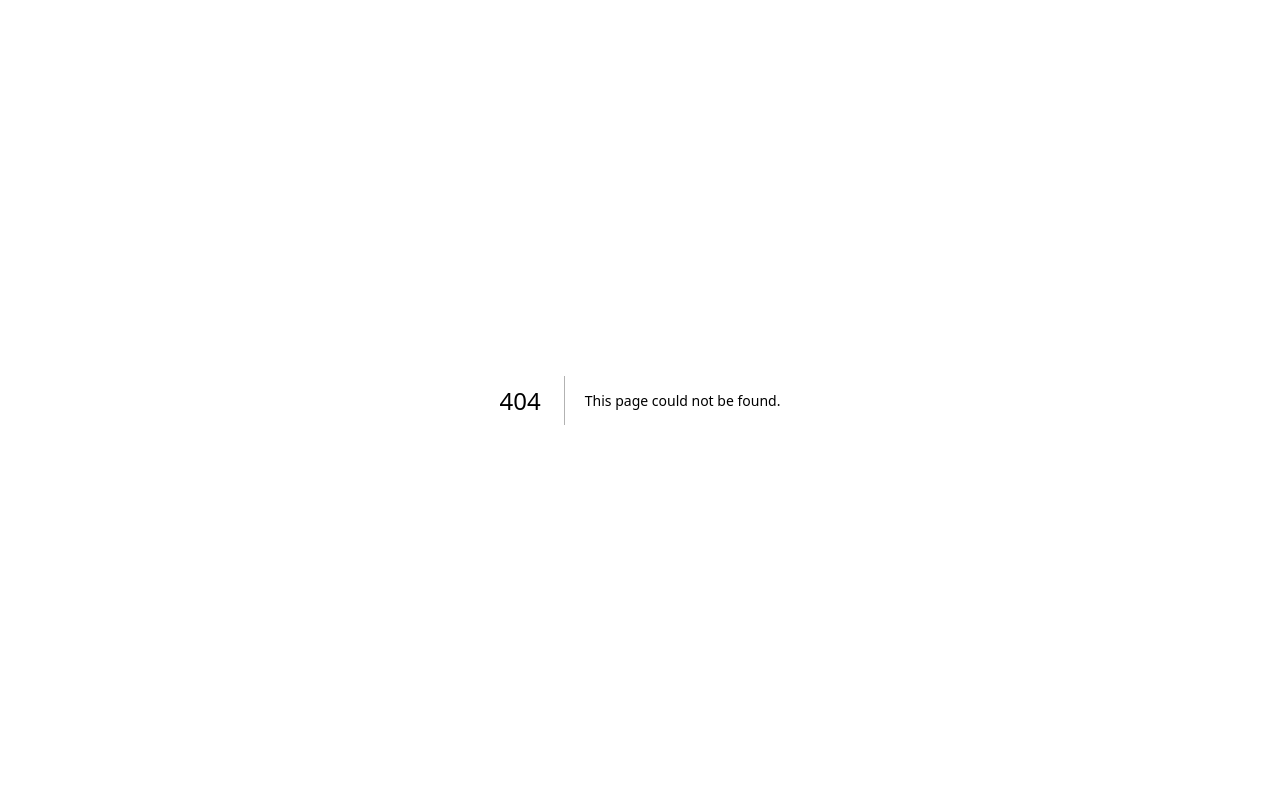
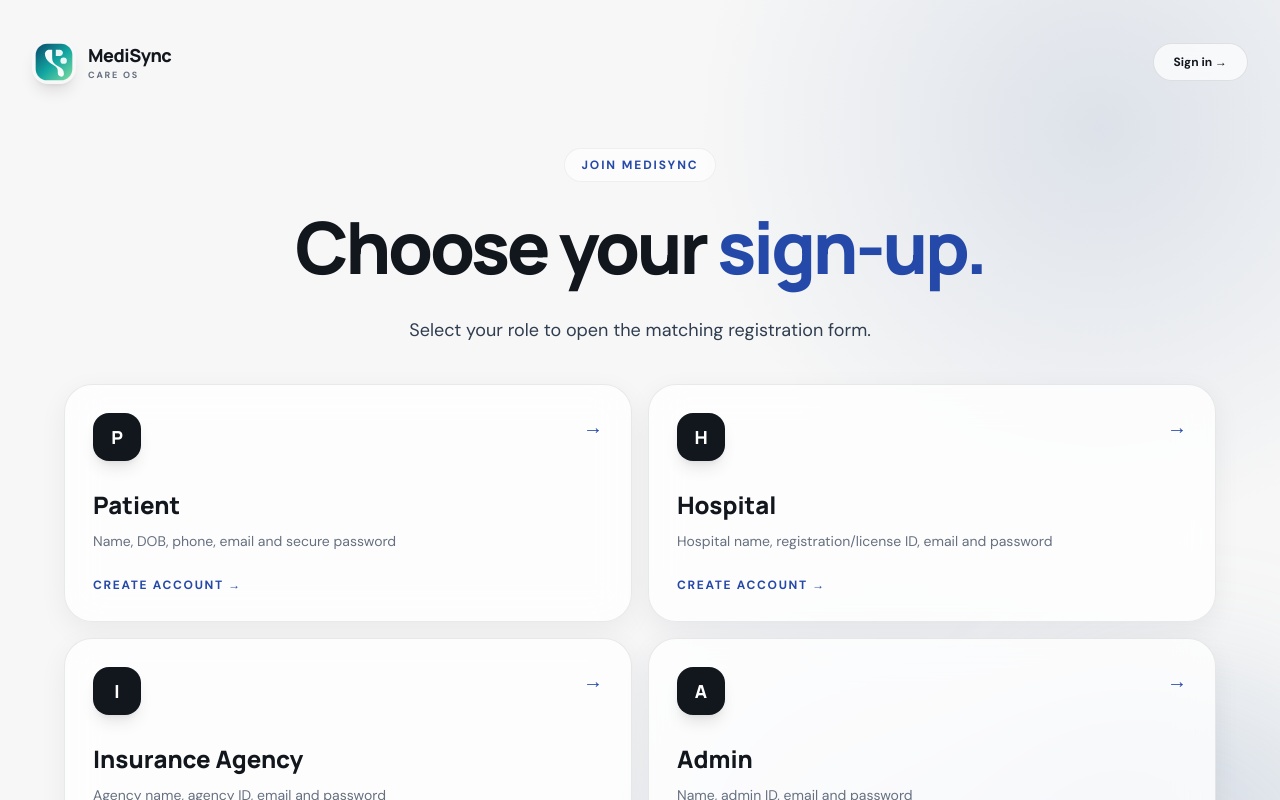
Before and after one commit to Sanjeev7673/Medisync-Os, a Next.js app: page /signup in a window 1280 px wide. Before the commit this address had no page. Shown: the top 800 px of the page. Built offline with nearby package versions, Linux system fonts and the light colour scheme.

Commit message:
Add dedicated sign-up portal page

```diff
--- /dev/null
+++ b/app/signup/page.tsx
@@ -0,0 +1,33 @@
+"use client";
+
+import Image from "next/image";
+import Link from "next/link";
+
+const roles = [
+  { href: "/register/patient", label: "Patient", description: "Name, DOB, phone, email and secure password", icon: "P" },
+  { href: "/register/hospital", label: "Hospital", description: "Hospital name, registration/license ID, email and password", icon: "H" },
+  { href: "/register/insurance", label: "Insurance Agency", description: "Agency name, agency ID, email and password", icon: "I" },
+  { href: "/register/admin", label: "Admin", description: "Name, admin ID, email and password", icon: "A" },
+];
+
+export default function SignUpPage() {
+  return (
+    <main className="mesh-bg relative min-h-screen overflow-hidden px-5 py-8 text-[var(--ink)] md:px-8 md:py-10">
+      <div className="mesh-orb-delay absolute -right-24 bottom-0 h-96 w-96 rounded-full bg-[#758FB5]/20 blur-3xl" />
+      <nav className="relative z-10 mx-auto flex max-w-7xl items-center justify-between">
+        <Link href="/" className="flex items-center gap-3"><Image src="/medisync-mark.svg" alt="MediSync" width={44} height={44} className="rounded-2xl shadow-lg" /><div><p className="font-display text-lg font-extrabold tracking-tight">MediSync</p><p className="text-[9px] font-bold uppercase tracking-[.2em] text-[var(--muted)]">Care OS</p></div></Link>
+        <Link href="/signin" className="rounded-full border border-black/10 bg-white/70 px-5 py-2.5 text-xs font-bold text-[var(--ink)] backdrop-blur">Sign in →</Link>
+      </nav>
+      <section className="relative z-10 mx-auto max-w-6xl py-12 md:py-16">
+        <div className="mx-auto max-w-3xl text-center"><p className="mb-5 inline-flex rounded-full border border-black/5 bg-white/60 px-4 py-2 text-xs font-bold uppercase tracking-[.16em] text-[var(--care)] backdrop-blur">Join MediSync</p><h1 className="font-display text-5xl font-extrabold leading-tight tracking-[-.045em] md:text-7xl">Choose your <span className="text-[var(--care)]">sign-up.</span></h1><p className="mx-auto mt-6 max-w-2xl text-base leading-7 text-[var(--muted-strong)] md:text-lg">Select your role to open the matching registration form.</p></div>
+        <div className="mt-10 grid gap-4 sm:grid-cols-2">
+          {roles.map((role, index) => <Link key={role.href} href={role.href} className={`glass reveal reveal-delay-${Math.min(index + 1, 3)} group block rounded-[28px] p-6 transition-all duration-300 hover:-translate-y-1 hover:shadow-[var(--shadow-md)] md:p-7`}>
+            <div className="flex items-start justify-between gap-5"><span className="flex h-12 w-12 items-center justify-center rounded-2xl bg-[var(--ink)] font-display text-lg font-extrabold text-white shadow-lg">{role.icon}</span><span className="text-xl text-[var(--care)] transition-transform group-hover:translate-x-1">→</span></div>
+            <h2 className="mt-7 font-display text-2xl font-extrabold">{role.label}</h2><p className="mt-2 text-sm leading-6 text-[var(--muted)]">{role.description}</p><p className="mt-6 text-xs font-bold uppercase tracking-[.14em] text-[var(--care)]">Create account →</p>
+          </Link>)}
+        </div>
+        <div className="mx-auto mt-8 max-w-3xl rounded-[24px] bg-white/60 p-5 text-center text-xs leading-5 text-[var(--muted-strong)] backdrop-blur">Already have an account? <Link href="/signin" className="font-bold text-[var(--care)] hover:underline">Sign in →</Link></div>
+      </section>
+    </main>
+  );
+}
```
